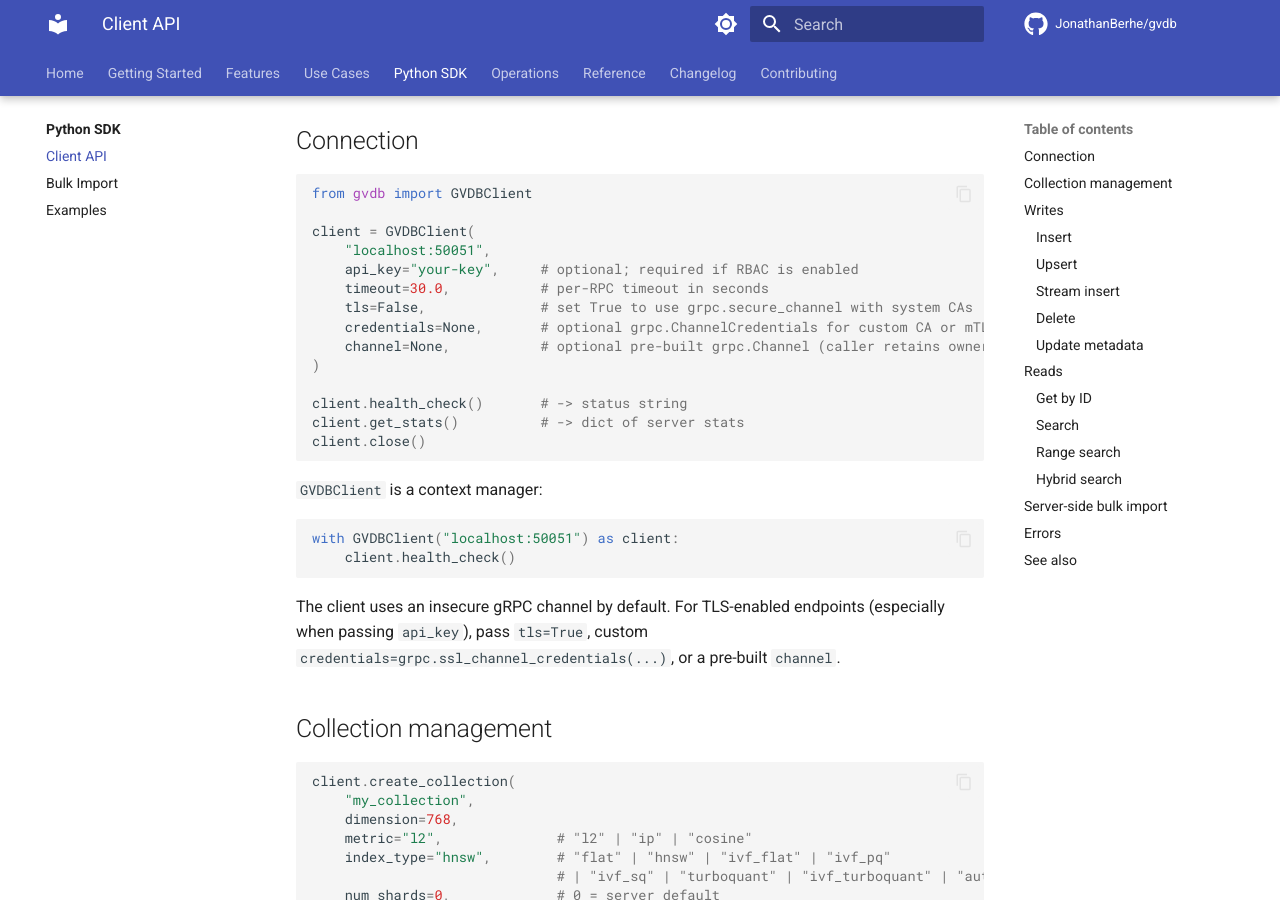
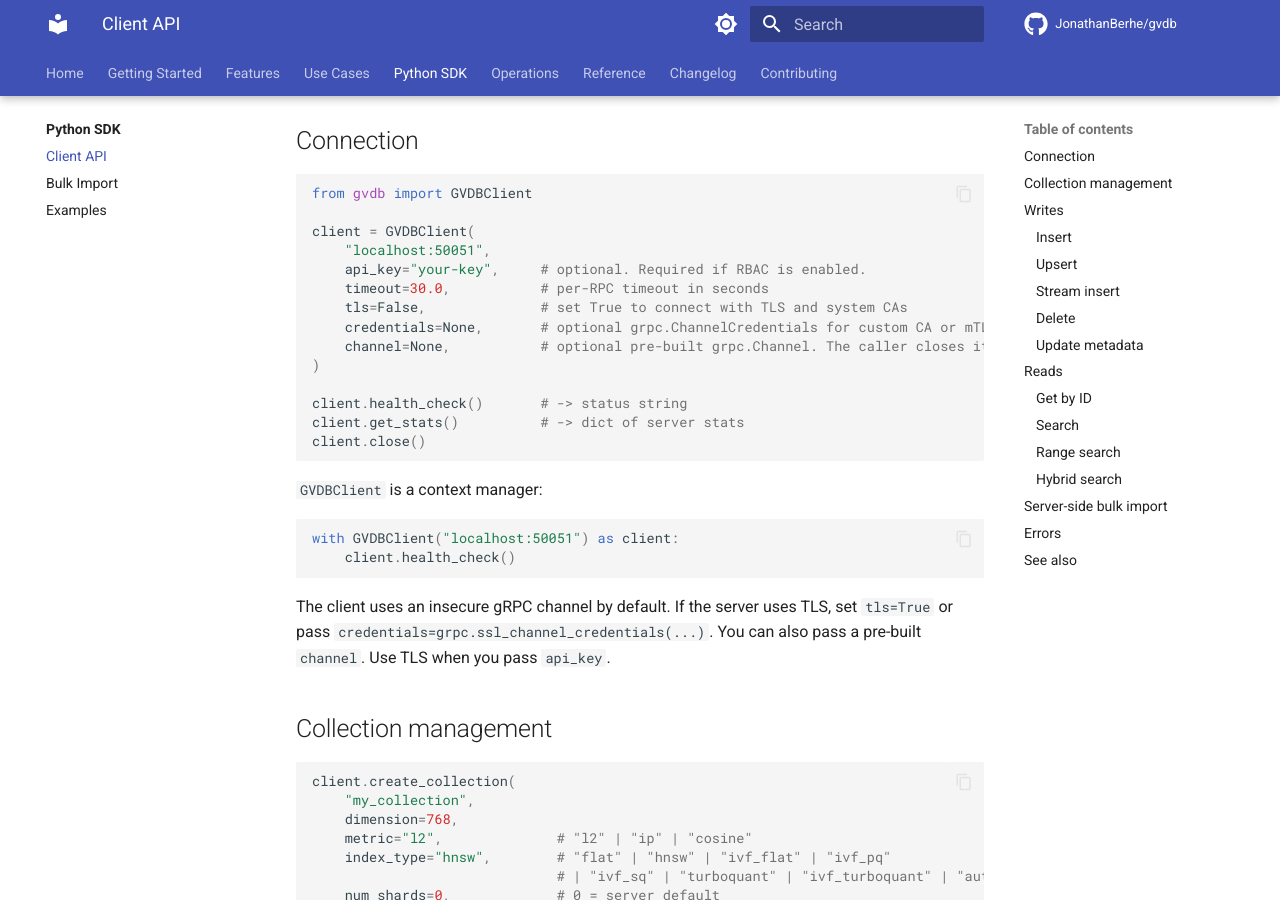
Before and after one commit to JonathanBerhe/gvdb, an MkDocs documentation site: the page built from docs/python-sdk/client.md, in a window 1280 px wide and 900 px high, scrolled down 196 px. Built offline with MkDocs 1.6.1 and Material for MkDocs 9.7.7, drawn with Linux system fonts in a browser that asks for light colours; comment, search, counter and statistics services are not loaded; some of the changed text lies outside the part shown.

Commit message:
docs(python): rewrite comments and docstrings in simple English
Rewrite new docstrings, error messages, and documentation lines in
clients/python and docs to follow the simple-english rules.

````diff
--- a/docs/python-sdk/client.md
+++ b/docs/python-sdk/client.md
@@ -9,11 +9,11 @@ from gvdb import GVDBClient
 
 client = GVDBClient(
     "localhost:50051",
-    api_key="your-key",     # optional; required if RBAC is enabled
+    api_key="your-key",     # optional. Required if RBAC is enabled.
     timeout=30.0,           # per-RPC timeout in seconds
-    tls=False,              # set True to use grpc.secure_channel with system CAs
+    tls=False,              # set True to connect with TLS and system CAs
     credentials=None,       # optional grpc.ChannelCredentials for custom CA or mTLS
-    channel=None,           # optional pre-built grpc.Channel (caller retains ownership)
+    channel=None,           # optional pre-built grpc.Channel. The caller closes it.
 )
 
 client.health_check()       # -> status string
@@ -28,7 +28,7 @@ with GVDBClient("localhost:50051") as client:
     client.health_check()
 ```
 
-The client uses an insecure gRPC channel by default. For TLS-enabled endpoints (especially when passing `api_key`), pass `tls=True`, custom `credentials=grpc.ssl_channel_credentials(...)`, or a pre-built `channel`.
+The client uses an insecure gRPC channel by default. If the server uses TLS, set `tls=True` or pass `credentials=grpc.ssl_channel_credentials(...)`. You can also pass a pre-built `channel`. Use TLS when you pass `api_key`.
 
 ## Collection management
 
@@ -124,7 +124,7 @@ rows = client.get("my_collection", ids=[1, 2, 3], return_metadata=True)
 # rows == [{"id": 1, "vector": [...], "metadata": {...}}, ...]
 ```
 
-Returns a list of dicts with `id`, `vector`, and `metadata` (present only if `return_metadata=True` and the vector has metadata).
+The method returns a list of dicts with `id`, `vector`, and `metadata`. The `metadata` key is present only if `return_metadata=True` and the vector has metadata.
 
 ### Search
 
````
Also changed, not shown: docs/operations/security.md (+3 -3 lines), 3 other files.
